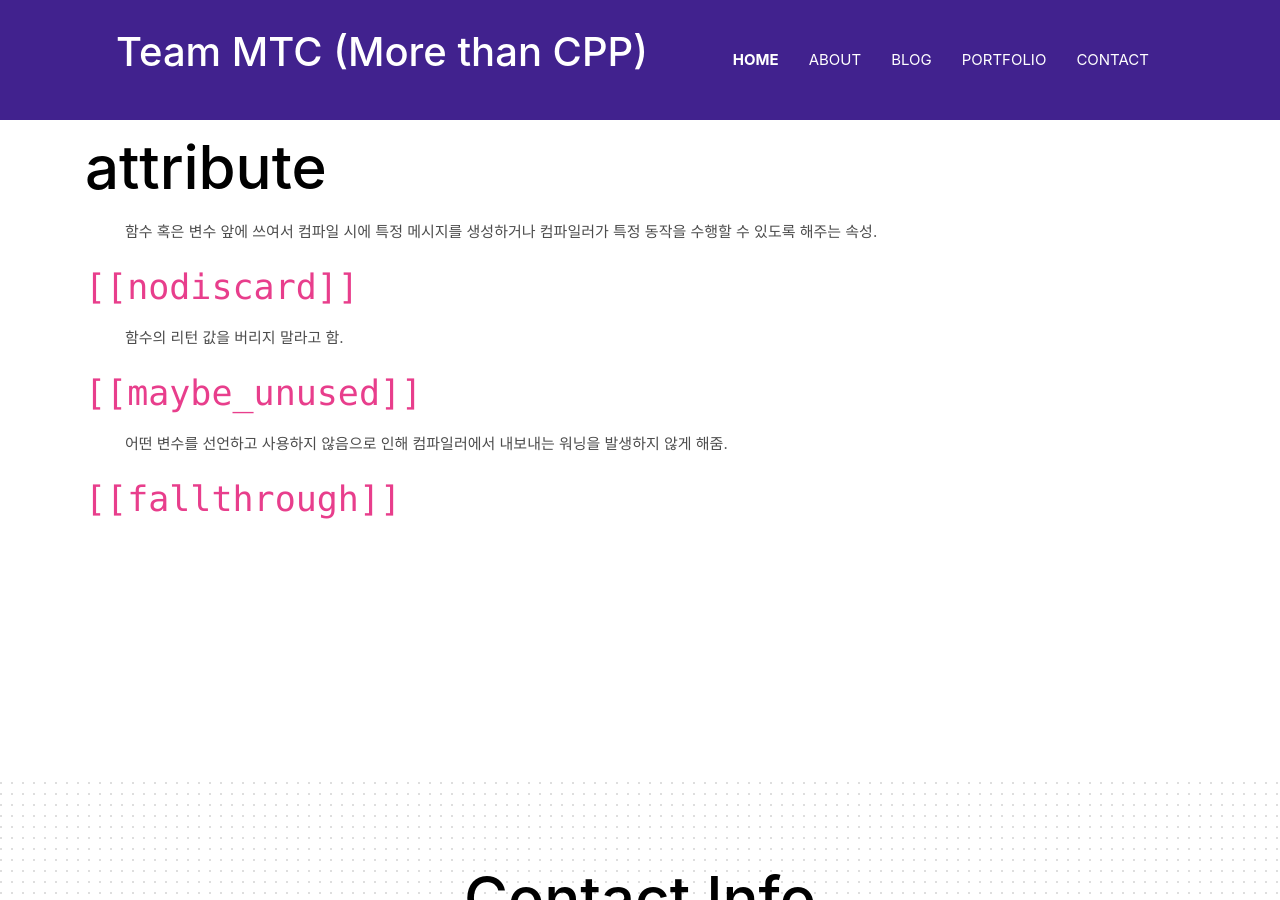
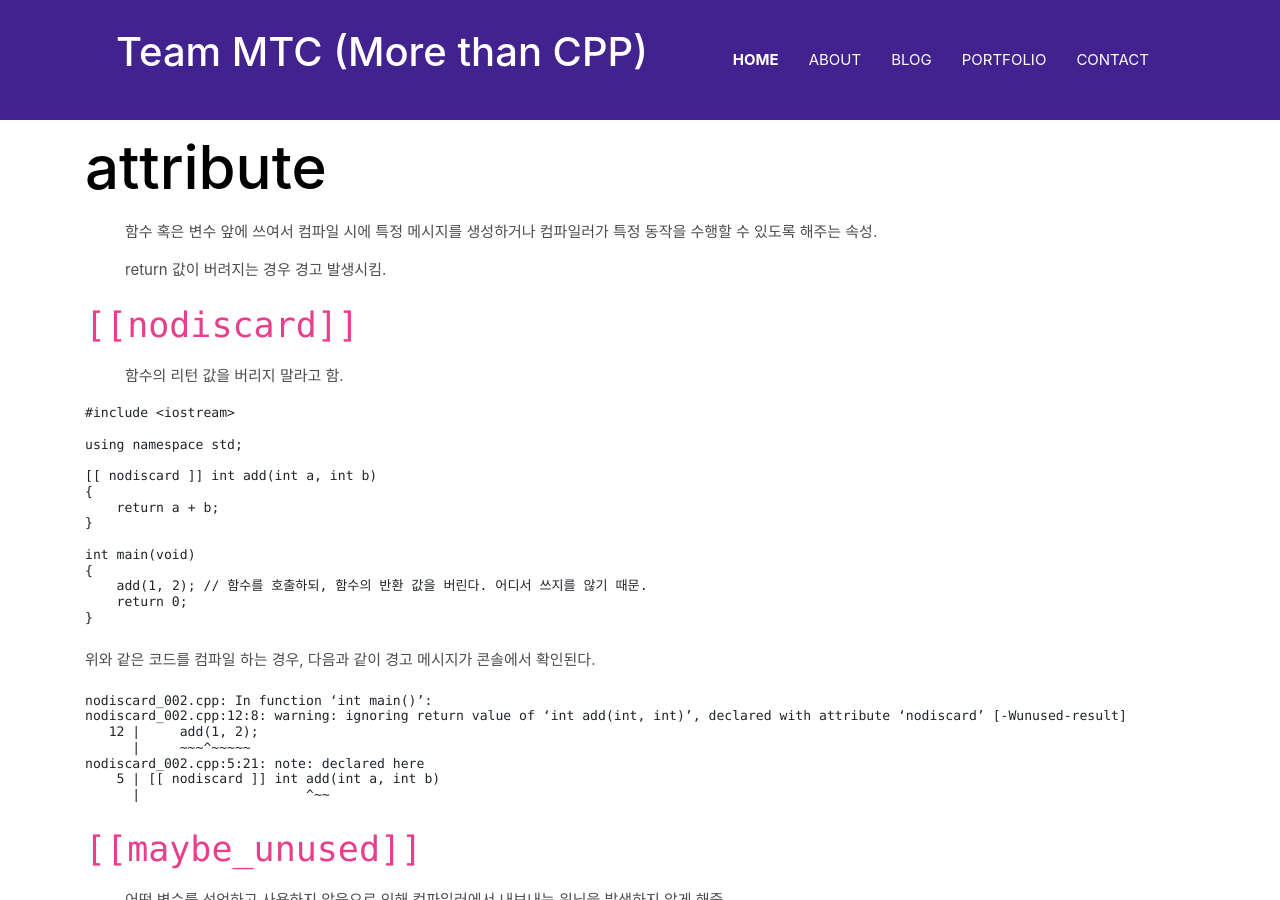
Before and after one commit to teammtc/teammtc.github.io, a Jekyll site: the page built from _posts/2024-05-30-cpp17-the-complete-guide-ch-7.md, in a window 1280 px wide and 900 px high, scrolled down 592 px. Built offline with Jekyll 4.4.1, drawn with Linux system fonts in a browser that asks for light colours; some web fonts are replaced.

Commit message:
blogging

````diff
--- a/_posts/2024-05-30-cpp17-the-complete-guide-ch-7.md
+++ b/_posts/2024-05-30-cpp17-the-complete-guide-ch-7.md
@@ -9,9 +9,38 @@ tags:   [C++]
 
 ## attribute
 * 함수 혹은 변수 앞에 쓰여서 컴파일 시에 특정 메시지를 생성하거나 컴파일러가 특정 동작을 수행할 수 있도록 해주는 속성.
+* return 값이 버려지는 경우 경고 발생시킴.
 
 ### `[[nodiscard]]`
 * 함수의 리턴 값을 버리지 말라고 함.
+
+```c++
+#include <iostream>
+
+using namespace std;
+
+[[ nodiscard ]] int add(int a, int b)
+{
+    return a + b;
+}
+
+int main(void)
+{
+    add(1, 2); // 함수를 호출하되, 함수의 반환 값을 버린다. 어디서 쓰지를 않기 때문.
+    return 0;
+}
+```
+
+위와 같은 코드를 컴파일 하는 경우, 다음과 같이 경고 메시지가 콘솔에서 확인된다.
+```
+nodiscard_002.cpp: In function ‘int main()’:
+nodiscard_002.cpp:12:8: warning: ignoring return value of ‘int add(int, int)’, declared with attribute ‘nodiscard’ [-Wunused-result]
+   12 |     add(1, 2);
+      |     ~~~^~~~~~
+nodiscard_002.cpp:5:21: note: declared here
+    5 | [[ nodiscard ]] int add(int a, int b)
+      |                     ^~~
+```
 
 ### `[[maybe_unused]]`
 * 어떤 변수를 선언하고 사용하지 않음으로 인해 컴파일러에서 내보내는 워닝을 발생하지 않게 해줌.
````
